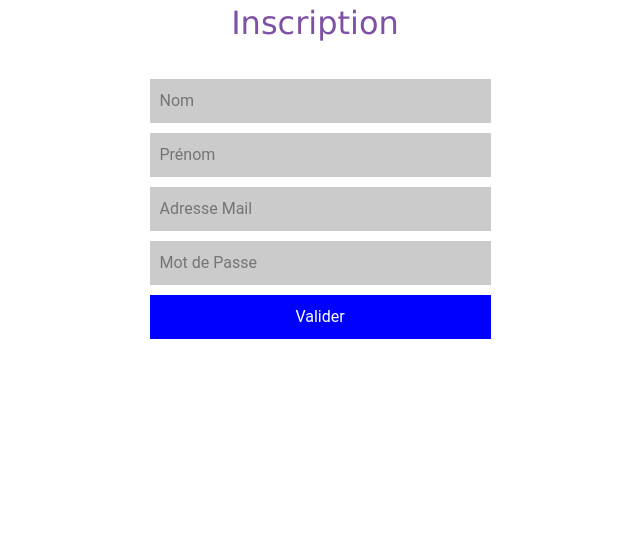
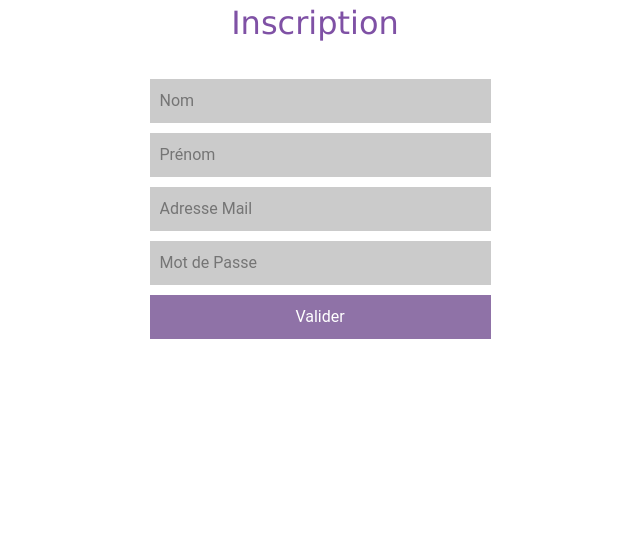
Before and after one commit to NADROWORLD/Projectphp, a PHP site: page /register in a window 1280 px wide. Shown: the part 165-703 px from the top of the page, without its empty margins (325-965 px from the left). Run offline with PHP 8.4, Linux system fonts and the light colour scheme; data comes from the database, SQL or seed files in the repository; some libraries are stand-ins or nearby versions.

Commit message:
css buttons

```diff
--- a/App/templates/css/main.css
+++ b/App/templates/css/main.css
@@ -13,6 +13,18 @@ h1 {
 h2 {
   color: rgb(143, 114, 167);
   margin-bottom: 2rem !important;
+}
+
+.btn-primary {
+  color: #fff;
+  background-color: rgb(143, 114, 167) !important;
+  border-color: rgb(143, 114, 167) !important;
+}
+
+.btn-primary:hover {
+  color: #fff;
+  background-color: rgb(127, 81, 165) !important;
+  border-color: rgb(127, 81, 165) !important;
 }
 
 /* NAV BAR */
--- a/App/templates/loginView.php
+++ b/App/templates/loginView.php
@@ -7,7 +7,7 @@
                 <form class="logform" action="login" id="myform" method="POST" enctype="multipart/form-data">
                     <input name="email" placeholder="Adresse Mail" type="text" value="" size="30"/>
                     <input name="password" placeholder="Mot de Passe" type="password" value="" size="30"/>
-                    <input name="bouton" type="submit" id="seconnecter" value="Connexion"
+                    <input class="btn-primary" name="bouton" type="submit" id="seconnecter" value="Connexion"
                       onclick="document.forms['myform'].submit();"/>
                 </form>
               </div>
--- a/App/templates/registerView.php
+++ b/App/templates/registerView.php
@@ -10,7 +10,7 @@
                       <input name="prenom" type="text" value="" size="30" placeholder="Prénom"/>
                       <input name="email" type="text" value="" size="30" placeholder="Adresse Mail"/>
                       <input name="password" type="password" value="" size="30" placeholder="Mot de Passe"/>
-                      <input name="bouton" type="submit" id="sinscrire" value="Valider"
+                      <input class="btn-primary" name="bouton" type="submit" id="sinscrire" value="Valider"
                         onclick="document.forms['myForm'].submit();"/>
                   </form>
               </div>
```
